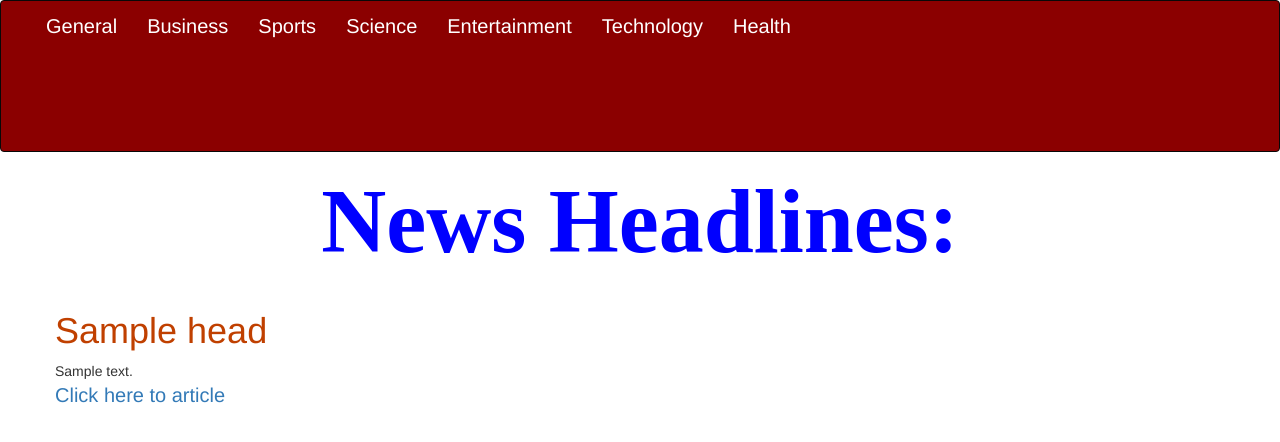
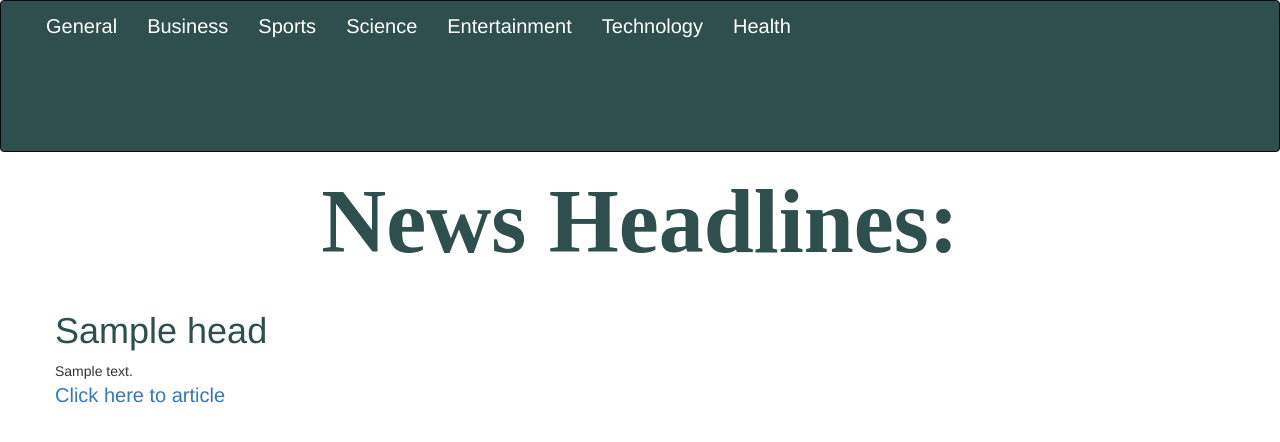
Before and after one commit to Adho-Code/News-Highlights, a Python web app: template app/templates/index.html in a window 1280 px wide. Shown: the top 442 px of the page. Run offline with Jinja, Linux system fonts and the light colour scheme; the template is opened without the code that fills it: most values are stand-ins (such as "Sample title", 1, 10 or a date in 2020); some libraries are stand-ins or nearby versions.

Commit message:
changed the color of navbar background

```diff
--- a/app/templates/index.html
+++ b/app/templates/index.html
@@ -8,7 +8,7 @@
     <!-- Content block -->
 {% block content %}
 <!-- General News section  -->
-    <h2 style="color: #0000ff;text-align: center;font-size: 90px;font-family: 'Times New Roman', Arial;">
+    <h2 style="color: #2f4f4f;text-align: center;font-size: 90px;font-family: 'Times New Roman', Arial;">
         <strong>News Headlines: <br>
             <h3 style="color:black;text-align: center;font-size: 90px;font-family: 'Times New Roman',  Arial;"></h3>
         </strong>
--- a/app/templates/macro.html
+++ b/app/templates/macro.html
@@ -2,7 +2,7 @@
 
     {% for news in news_list %}
         <div class="font col-md-4" style="list-style-type:none">
-            <li><a href="{{news.url}}" style="color:#C04000;"><h1>{{news.name}}</h1></a></li>
+            <li><a href="{{news.url}}" style="color:#2f4f4f;"><h1>{{news.name}}</h1></a></li>
             <li>{{news.description}}</li>
             <a href=/templates/article/{{news.id}} style="font-size: 20px;">Click here to article</a>
         </div>
@@ -31,7 +31,7 @@
 
                 </div>
                 <div class="col-md-6 ">
-                    <h3 style="color:#C04000">{{article.title}}</h3><h5>by {{article.author}}</h5>
+                    <h3 style="color:#2f4f4f">{{article.title}}</h3><h5>by {{article.author}}</h5>
 
                     <p class="description">{{article.description}} <a href="{{article.url}}">Read more...</a></p>
                     <p class="timestamp"><b>Published on {{article.publish_time}}</b></p>
--- a/app/templates/navbar.html
+++ b/app/templates/navbar.html
@@ -1,4 +1,4 @@
-<div class="navbar navbar-inverse font" role="navigation" style="background-color: #8B0000;">
+<div class="navbar navbar-inverse font" role="navigation" style="background-color: #2f4f4f;">
     <div class="container-fluid">
         <div class="navbar-header">
             <button type="button" class="navbar-toggle" data-toggle="collapse" data-target=".navbar-collapse">
@@ -21,18 +21,9 @@
                     <li><a href="/health"style="color:white;font-size: 20px;"class="size">Health</a></li>
                     <li> <script>
 
+ </script>
 
- (function() {
-    var cx = '009422875635707871802:1--ak85poxk';
-    var gcse = document.createElement('script');
-    gcse.type = 'text/javascript';
-    gcse.async = true;
-    gcse.src = 'https://cse.google.com/cse.js?cx=' + cx;
-    var s = document.getElementsByTagName('script')[0];
-    s.parentNode.insertBefore(gcse, s);
-  })();
-</script>
-<gcse:search></gcse:search></li>
+</li>
             </div>
 
 
```
